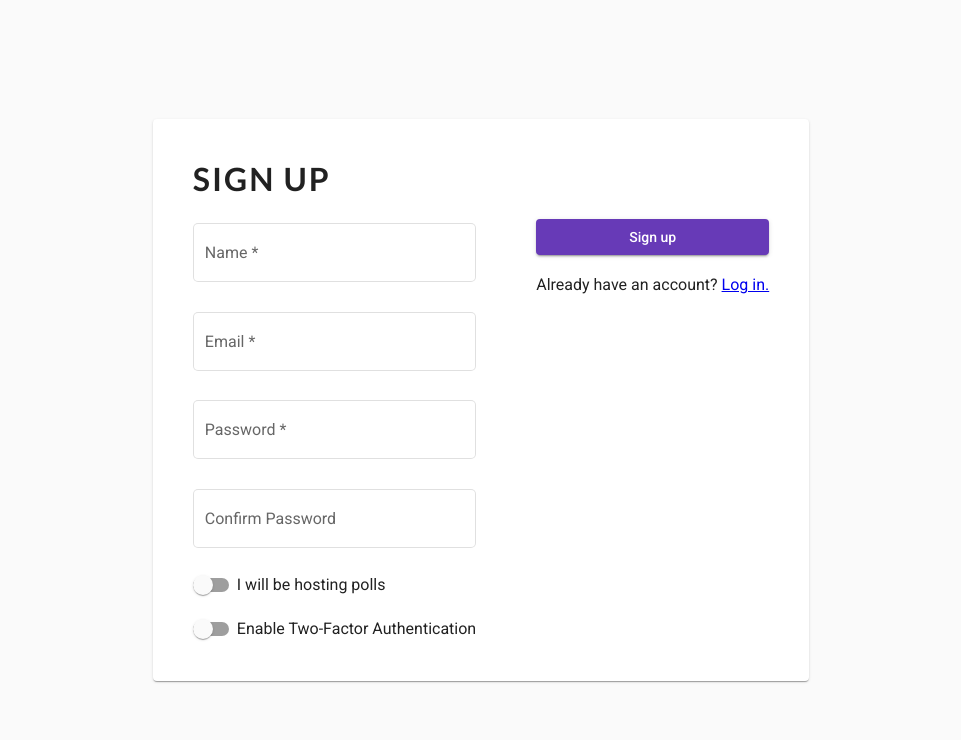
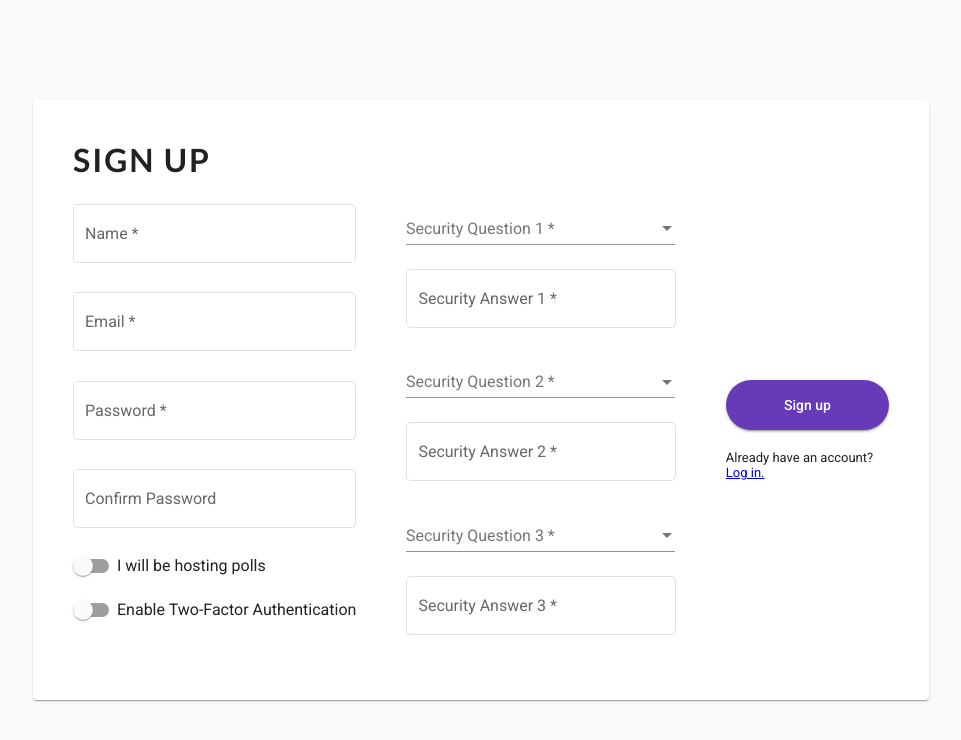
Before and after one commit to ECE493W2021T3/eVoter, an Angular app in the folder frontend/: page /signup in a window 1280 px wide. Shown: the top 740 px of the page, without its empty margins (159-1120 px from the left). Built offline with nearby package versions, Linux system fonts and the light colour scheme.

Commit message:
add security questions

```diff
--- a/frontend/src/app/components/signup-page/signup-page.component.html
+++ b/frontend/src/app/components/signup-page/signup-page.component.html
@@ -1,10 +1,10 @@
 <div class="centered-content">
-    <form [formGroup]="registrationForm" (ngSubmit)="onSubmit()">
+    <form [formGroup]="registrationForm" (ngSubmit)="onSubmit()" style="width: 70%;">
         <mat-card fxLayout="column" style="padding: 40px;">
             <h1 class="title">Sign up</h1>
 
-            <div fxLayout="row" fxLayoutGap="30px">
-                <div fxLayout="column">
+            <div fxLayout="row" fxLayoutGap="50px">
+                <div fxLayout="column" fxFlex="40">
                     <mat-form-field appearance="outline">
                         <mat-label>Name</mat-label>
                         <input matInput required formControlName="name">
@@ -44,13 +44,59 @@
                     </div>
                 </div>
 
-                <div fxLayout="column">
-                    <!-- security questions -->
+                <div formArrayName="securityQuestions" fxLayout="column" fxFlex="40">
+                    <div formGroupName="0" fxLayout="column">
+                        <mat-form-field>
+                            <mat-label>Security Question 1</mat-label>
+                            <mat-select formControlName="question" required [matTooltip]="sfa.controls[0].controls.question.value">
+                                <mat-option *ngFor="let question of securityQuestions1" [value]="question.value">{{ question.display }}</mat-option>
+                            </mat-select>
+                            <mat-error *ngIf="sfa.controls[0].controls.question.errors && sfa.controls[0].controls.question.errors.required">Security Question 1 is required</mat-error>
+                        </mat-form-field>
+
+                        <mat-form-field appearance="outline">
+                            <mat-label>Security Answer 1</mat-label>
+                            <input matInput required formControlName="answer">
+                            <mat-error *ngIf="sfa.controls[0].controls.answer.errors && sfa.controls[0].controls.answer.errors.required">Security Answer 1 is required</mat-error>
+                        </mat-form-field>
+                    </div>
+
+                    <div formGroupName="1" fxLayout="column">
+                        <mat-form-field>
+                            <mat-label>Security Question 2</mat-label>
+                            <mat-select formControlName="question" required [matTooltip]="sfa.controls[1].controls.question.value">
+                                <mat-option *ngFor="let question of securityQuestions2" [value]="question.value">{{ question.display }}</mat-option>
+                            </mat-select>
+                            <mat-error *ngIf="sfa.controls[1].controls.question.errors && sfa.controls[1].controls.question.errors.required">Security Question 12 is required</mat-error>
+                        </mat-form-field>
+
+                        <mat-form-field appearance="outline">
+                            <mat-label>Security Answer 2</mat-label>
+                            <input matInput required formControlName="answer">
+                            <mat-error *ngIf="sfa.controls[1].controls.answer.errors && sfa.controls[1].controls.answer.errors.required">Security Answer 2 is required</mat-error>
+                        </mat-form-field>
+                    </div>
+
+                    <div formGroupName="2" fxLayout="column">
+                        <mat-form-field>
+                            <mat-label>Security Question 3</mat-label>
+                            <mat-select formControlName="question" required [matTooltip]="sfa.controls[2].controls.question.value">
+                                <mat-option *ngFor="let question of securityQuestions3" [value]="question.value">{{ question.display }}</mat-option>
+                            </mat-select>
+                            <mat-error *ngIf="sfa.controls[2].controls.question.errors && sfa.controls[2].controls.question.errors.required">Security Question 3 is required</mat-error>
+                        </mat-form-field>
+
+                        <mat-form-field appearance="outline">
+                            <mat-label>Security Answer 3</mat-label>
+                            <input matInput required formControlName="answer">
+                            <mat-error *ngIf="sfa.controls[2].controls.answer.errors && sfa.controls[2].controls.answer.errors.required">Security Answer 3 is required</mat-error>
+                        </mat-form-field>
+                    </div>
                 </div>
 
-                <div fxLayout="column" fxLayoutGap="20px">
-                    <button mat-raised-button color="primary" type="submit">Sign up</button>
-                    <span>Already have an account? <a routerLink="/login">Log in.</a></span>
+                <div fxLayout="column" fxLayoutGap="20px" fxFlex="20" fxLayoutAlign="center">
+                    <button mat-raised-button color="primary" style="border-radius: 100px; height: 50px;" type="submit">Sign up</button>
+                    <span style="font-size: small;">Already have an account? <a routerLink="/login">Log in.</a></span>
                 </div>
             </div>
         </mat-card>
--- a/frontend/src/app/components/signup-page/signup-page.component.ts
+++ b/frontend/src/app/components/signup-page/signup-page.component.ts
@@ -3,6 +3,7 @@ import { Router } from '@angular/router';
 import { FormArray, FormBuilder, FormGroup, Validators } from '@angular/forms';
 import { AuthService } from 'src/app/services/auth.service';
 import { MyErrorStateMatcher } from 'src/app/helpers/default.error-matcher';
+import { SECURITY_QUESTION_1, SECURITY_QUESTION_2, SECURITY_QUESTION_3 } from 'src/app/helpers/common.const';
 
 @Component({
     selector: 'app-signup-page',
@@ -12,6 +13,9 @@ import { MyErrorStateMatcher } from 'src/app/helpers/default.error-matcher';
 export class SignupPageComponent implements OnInit {
     public registrationForm: FormGroup;
     public matcher = new MyErrorStateMatcher();
+    public securityQuestions1 = SECURITY_QUESTION_1;
+    public securityQuestions2 = SECURITY_QUESTION_2;
+    public securityQuestions3 = SECURITY_QUESTION_3;
 
     constructor(
         private formBuilder: FormBuilder,
--- a/frontend/src/app/helpers/common.const.ts
+++ b/frontend/src/app/helpers/common.const.ts
@@ -11,6 +11,24 @@ export const COMMON = {
     questionType: {
         shortAnswer: 'Short Answer',
         multipleChoice: 'Multiple Choice'
+    },
+    securityQuestionSet1: {
+        q1: 'In what city or town was your first job?',
+        q2: 'What school did you attend for sixth grade?',
+        q3: "What is your oldest sibling's middle name?",
+        q4: 'What was the make and model of your first car?'
+    },
+    securityQuestionSet2: {
+        q1: 'In what city did you meet your spouse/significant other?',
+        q2: 'What was the name of the hospital where you were born?',
+        q3: 'Where were you when you had your first kiss?',
+        q4: 'What was your childhood phone number including area code? (e.g., 000-000-0000)',
+    },
+    securityQuestionSet3: {
+        q1: 'In what city or town did your mother and father meet?',
+        q2: "What is your maternal grandmother's maiden name?",
+        q3: 'What was your favorite sport in high school?',
+        q4: 'What was your favorite food as a child?'
     }
 }
 
@@ -56,3 +74,60 @@ export const QUESTION_TYPES: ICommonValue[] = [
         value: COMMON.questionType.multipleChoice
     }
 ]
+
+export const SECURITY_QUESTION_1: ICommonValue[] = [
+    {
+        display: COMMON.securityQuestionSet1.q1,
+        value: COMMON.securityQuestionSet1.q1
+    },
+    {
+        display: COMMON.securityQuestionSet1.q2,
+        value: COMMON.securityQuestionSet1.q2
+    },
+    {
+        display: COMMON.securityQuestionSet1.q3,
+        value: COMMON.securityQuestionSet1.q3
+    },
+    {
+        display: COMMON.securityQuestionSet1.q4,
+        value: COMMON.securityQuestionSet1.q4
+    }
+]
+
+export const SECURITY_QUESTION_2: ICommonValue[] = [
+    {
+        display: COMMON.securityQuestionSet2.q1,
+        value: COMMON.securityQuestionSet2.q1
+    },
+    {
+        display: COMMON.securityQuestionSet2.q2,
+        value: COMMON.securityQuestionSet2.q2
+    },
+    {
+        display: COMMON.securityQuestionSet2.q3,
+        value: COMMON.securityQuestionSet2.q3
+    },
+    {
+        display: COMMON.securityQuestionSet2.q4,
+        value: COMMON.securityQuestionSet2.q4
+    }
+]
+
+export const SECURITY_QUESTION_3: ICommonValue[] = [
+    {
+        display: COMMON.securityQuestionSet3.q1,
+        value: COMMON.securityQuestionSet3.q1
+    },
+    {
+        display: COMMON.securityQuestionSet3.q2,
+        value: COMMON.securityQuestionSet3.q2
+    },
+    {
+        display: COMMON.securityQuestionSet3.q3,
+        value: COMMON.securityQuestionSet3.q3
+    },
+    {
+        display: COMMON.securityQuestionSet3.q4,
+        value: COMMON.securityQuestionSet3.q4
+    }
+]
--- a/frontend/src/styles.scss
+++ b/frontend/src/styles.scss
@@ -34,6 +34,10 @@ mat-nav-list mat-icon {
 
 .mat-drawer-inner-container::-webkit-scrollbar {
     display: none;
+}
+
+.mat-tooltip {
+    font-size: 15px;
 }
 
 .link-active {
```
Also changed, not shown: frontend/src/app/helpers/material.module.ts (+5 -2 lines).
